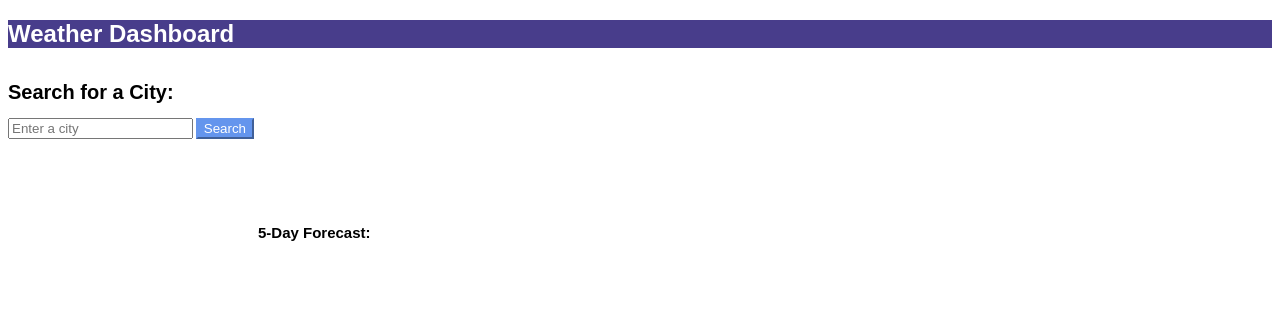
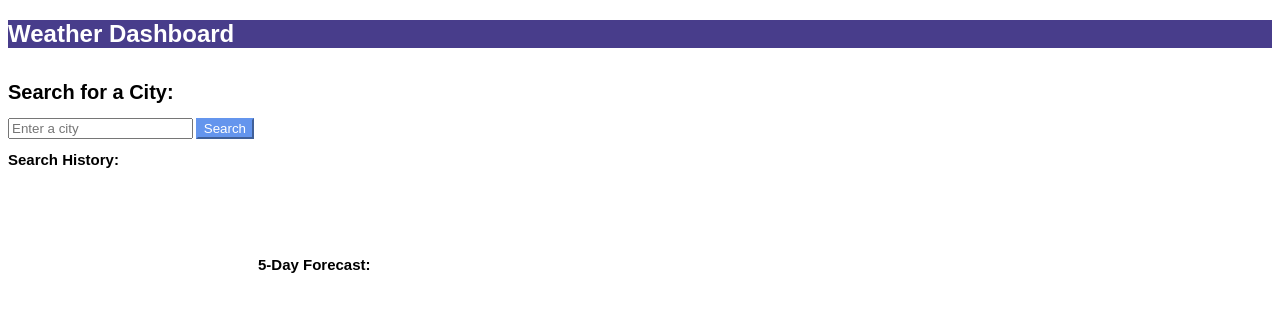
Before and after one commit to msgloriayang/WeatherAPI, a plain HTML site: page index.html in a window 1280 px wide. Drawn offline with Linux system fonts and the light colour scheme.

Commit message:
pushed changes in css

```diff
--- a/index.html
+++ b/index.html
@@ -16,7 +16,7 @@
           </section>
 
         <!-- search for a city / left side of page -->
-       <div class="leftContainer">
+      <div class="leftContainer">
         <div class="searchForm">
         <h1>Search for a City:</h1>
 
@@ -27,10 +27,13 @@
         </div>
         <!-- this is where the search history will show up -->
         <div class="searchHistory">
+          <h2>Search History:</h2>
         <ul id="searchHistory"></ul>
         </div>
+      </div>
 
         <!-- this is where the forecast should pull up -->
+      <div class="rightContainer">
         <div class="currentDay">
             <div id="weather"></div>
             </div>
@@ -38,6 +41,7 @@
         <div class="fiveDay">
             <h2>5-Day Forecast:</h2> <div id="forecast"></div>
         </div>
+      </div>
 
 </body>
 <script src="./script.js"></script>
--- a/style.css
+++ b/style.css
@@ -16,13 +16,17 @@ body {
     flex-direction: column;
   }
 
-  .searchForm {
-    flex: 1;
+.rightContainer {
+  font-family: Arial, Helvetica, sans-serif;
+  color: black;
+  font-size: 10px;
+  display: flex;
+  flex-direction: column;
   }
 
   .currentDay {
     font-family: Arial, Helvetica, sans-serif;
-    display: flex;
+    margin-top: 0;
     padding-left: 250px;
   }
 
```
